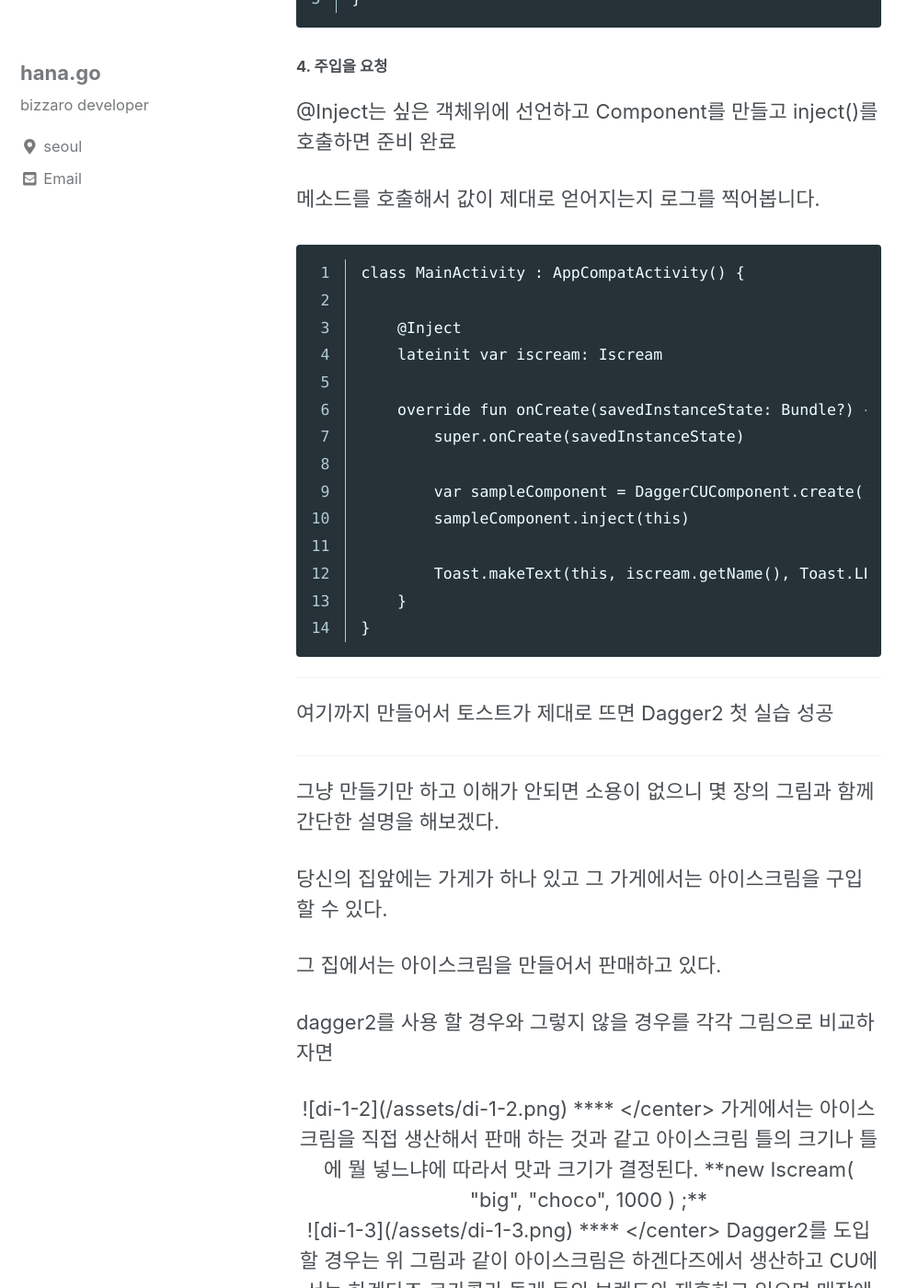
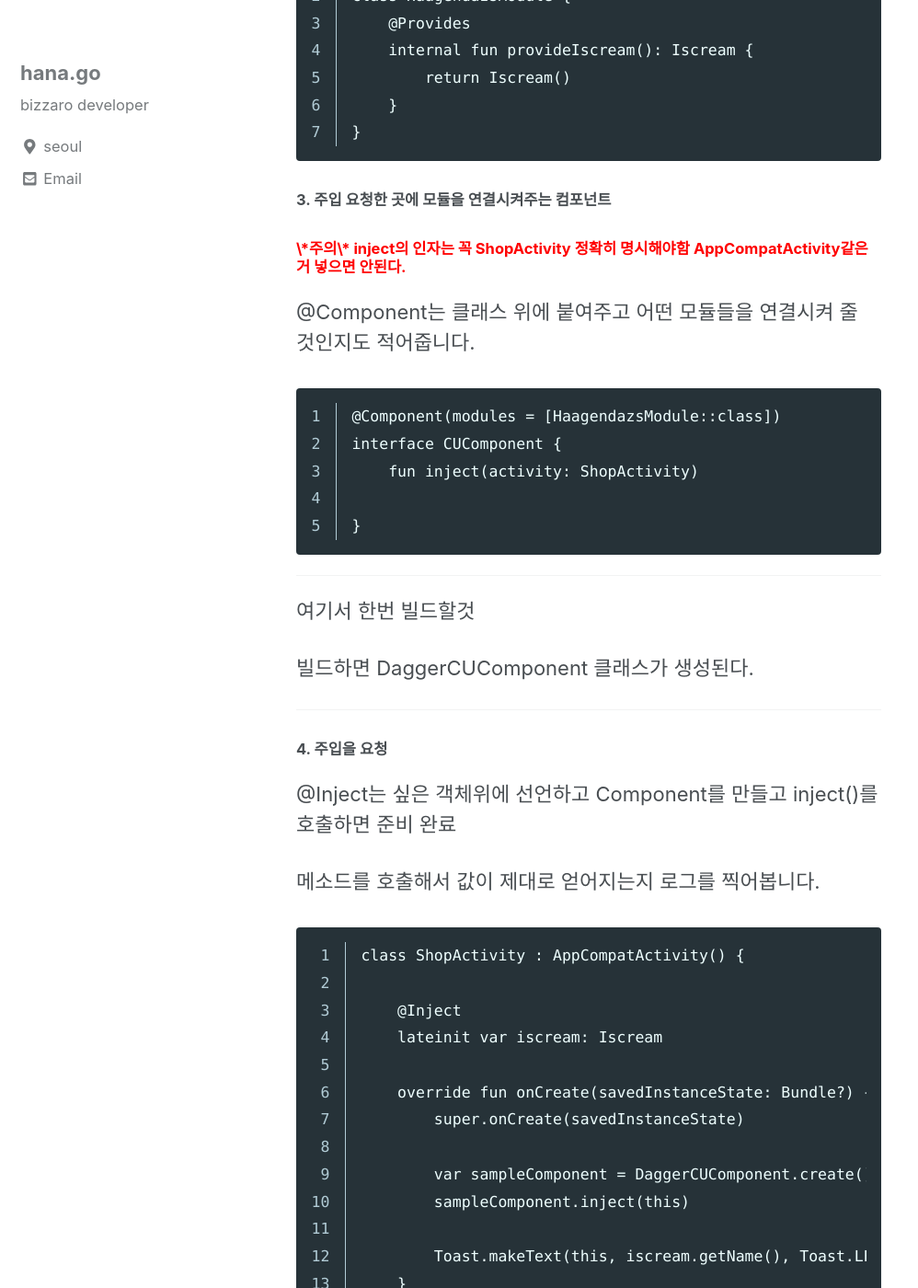
Before and after one commit to kottodat/kottodat.github.io, a Jekyll site: the page built from _posts/2019-03-19-dagger-start.md, in a window 1280 px wide and 1400 px high, scrolled down 3089 px. Shown: the whole window at 92% size, without its empty margins (0-998 px from the left). Built offline with Jekyll 4.4.1, drawn with Linux system fonts in a browser that asks for light colours; cached includes are drawn as plain includes; comment, search, counter and statistics services are not loaded; some of the changed text lies outside the part shown.

Commit message:
수정중....

```diff
--- a/_posts/2019-03-19-dagger-start.md
+++ b/_posts/2019-03-19-dagger-start.md
@@ -4,8 +4,10 @@ title: "[dagger2]dagger2 시작하기"
 comment: true
 tags: [DI]
 ---
-[dagger2]dagger2 시작하기
-====
+
+#[dagger2]dagger2 시작하기
+
+
 
 
 ### 시작하기 전에.....
@@ -59,11 +61,30 @@ tags: [DI]
 4가지만 알면 코드짜서 돌려볼 수 있으니 다른건 나중에 생각 하도록 하자
 
 ### 실습 시작
+
+시작전에 먼저 gradle에 dependency추가 등의 작업이 필요하다.
+
+먼저 상단에 아래와 같이 한줄 추가해주고
+{% highlight language linenos %}
+apply plugin: 'kotlin-kapt'
+{% endhighlight %}
+
+dependencies에는
+
+아래와 같이 추가해 준다.
+{% highlight language linenos %}
+implementation 'com.google.dagger:dagger-android:2.21'
+implementation 'com.google.dagger:dagger-android-support:2.21'
+kapt 'com.google.dagger:dagger-android-processor:2.21'
+
+kapt 'com.google.dagger:dagger-compiler:2.21'
+{% endhighlight %}
+
 ##### 1. 주입당할 클래스 생성
 
-이 클래스를 쓸건데 new는 하지 않을것이다.
+이 클래스를 만드는데 new는 하지 않을것이다(물론 kotlin이라 new키워드는 원래 쓰지 않는다.)
 {% highlight language linenos %}
-class Iscream {클래스
+class Iscream {
     fun getName(): String {
         return "아이스크림"
     }
@@ -88,17 +109,26 @@ class HaagendazsModule {
 
 ##### 3. 주입 요청한 곳에 모듈을 연결시켜주는 컴포넌트
 
-##### <font color=FF0000>\*주의\* inject의 인자는 꼭 MainActivity처럼 정확히 명시해야함 AppCompatActivity같은거 넣으면 안된다.</font>
+##### <font color=FF0000>\*주의\* inject의 인자는 꼭 ShopActivity 정확히 명시해야함 AppCompatActivity같은거 넣으면 안된다.</font>
 
 @Component는 클래스 위에 붙여주고 어떤 모듈들을 연결시켜 줄 것인지도 적어줍니다.
 
 {% highlight language linenos %}
 @Component(modules = [HaagendazsModule::class])
 interface CUComponent {
-    fun inject(activity: MainActivity)
+    fun inject(activity: ShopActivity)
 
 }
 {% endhighlight %}
+
+
+---
+
+여기서 한번 빌드할것
+
+빌드하면 DaggerCUComponent 클래스가 생성된다.
+
+---
 
 ##### 4. 주입을 요청
 
@@ -107,7 +137,7 @@ interface CUComponent {
 메소드를 호출해서 값이 제대로 얻어지는지 로그를 찍어봅니다.
 
 {% highlight language linenos %}
-class MainActivity : AppCompatActivity() {
+class ShopActivity : AppCompatActivity() {
 
     @Inject
     lateinit var iscream: Iscream
@@ -148,7 +178,7 @@ dagger2를 사용 할 경우와 그렇지 않을 경우를 각각 그림으로
 
 아이스크림 틀의 크기나 틀에 뭘 넣느냐에 따라서 맛과 크기가 결정된다.
 
-**new Iscream( "big", "choco", 1000 ) ;**
+**new Iscream( "big", "choco", 2300 ) ;**
 
 <br>
 
@@ -175,12 +205,12 @@ CU에서는 하겐다즈 코카콜라 돌레 등의 브렌드와 제휴하고
 ##### 다시한번 정리하자면...
 @Module(HaagendazModule)은 아이스크림을 생산하는 브랜드고
 
-@Component(CUComponent)는 브랜드들을 가게와 중간다리 역활을 한다.
+@Component(CUComponent)는 브랜드들과 매장 사이의 중간다리 역활을 한다.
 
 집 근처 Shop에서는 CU매장 오픈하고 아이스크림 판매대에 납품(@Inject)요청을 하면
 
 가게를 열면 물건은 영업사원이 알아서 채워 넣는다.
 
-**편의점에서는 아이스크림에 아무런 가공을 하지 않아도**
+**편의점에서는 아이스크림에 아무런 가공을 하지 않아도 냉장고에 하겐다즈 매대만 만들어 놓으면**
 
-**냉장고의 하겐다즈는 철이 지나면 포장지도 바뀌고 제품을 구성하는 원료의 종류나 비율도 개선 해 나갈것이다.**
+**영업 사원이 물건을 채워 넣을거고, 철이 지나면 포장지도 바뀌고 제품을 구성하는 원료의 종류나 비율도 개선 해 나갈것이다.**
```
Also changed, not shown: _posts/2019-03-20-dagger-projectmaking_test.md (+2 -2 lines), _posts/2019-03-23-dagger-projectmaking_secont.md (+1 -1 lines).
